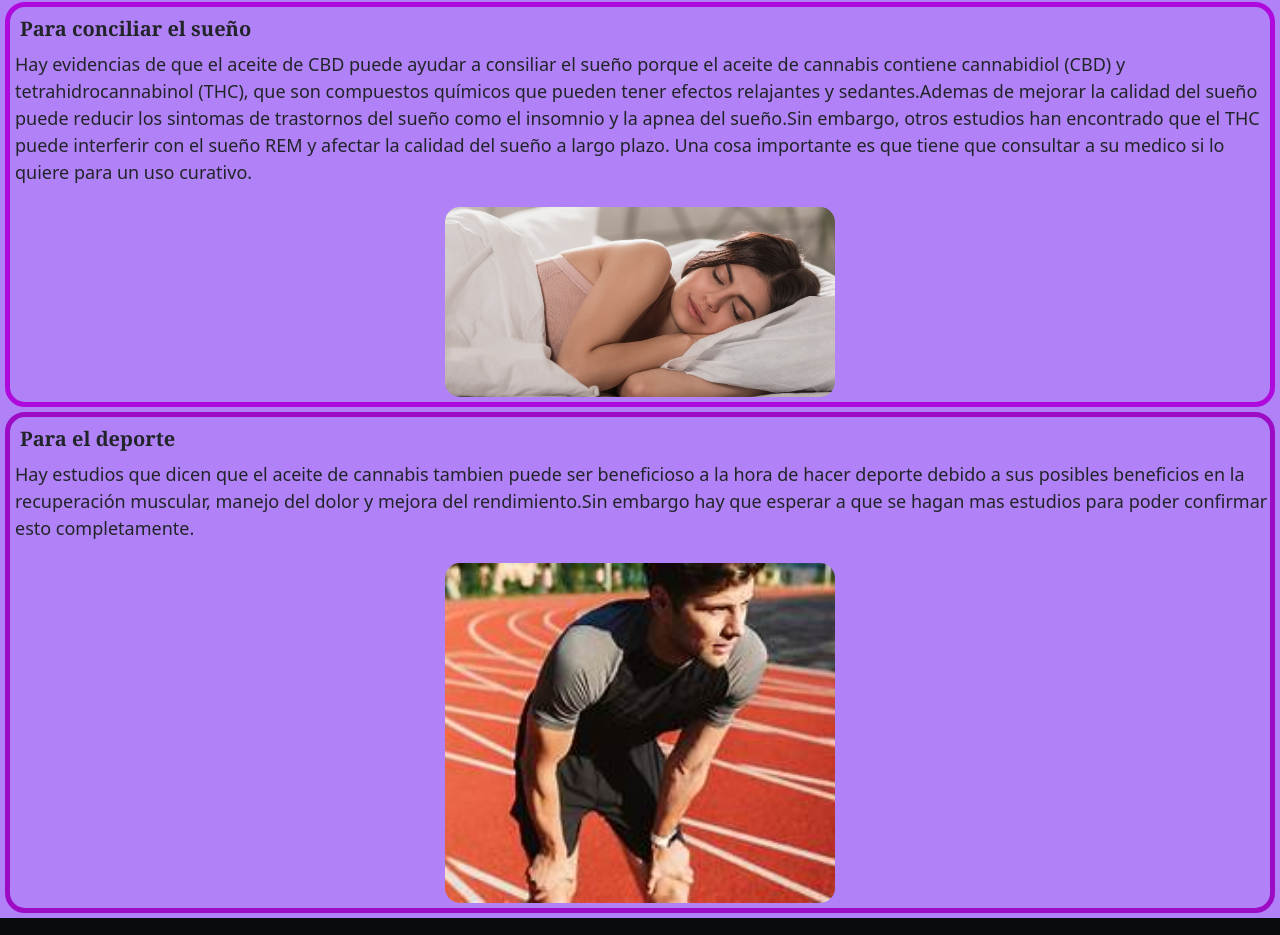
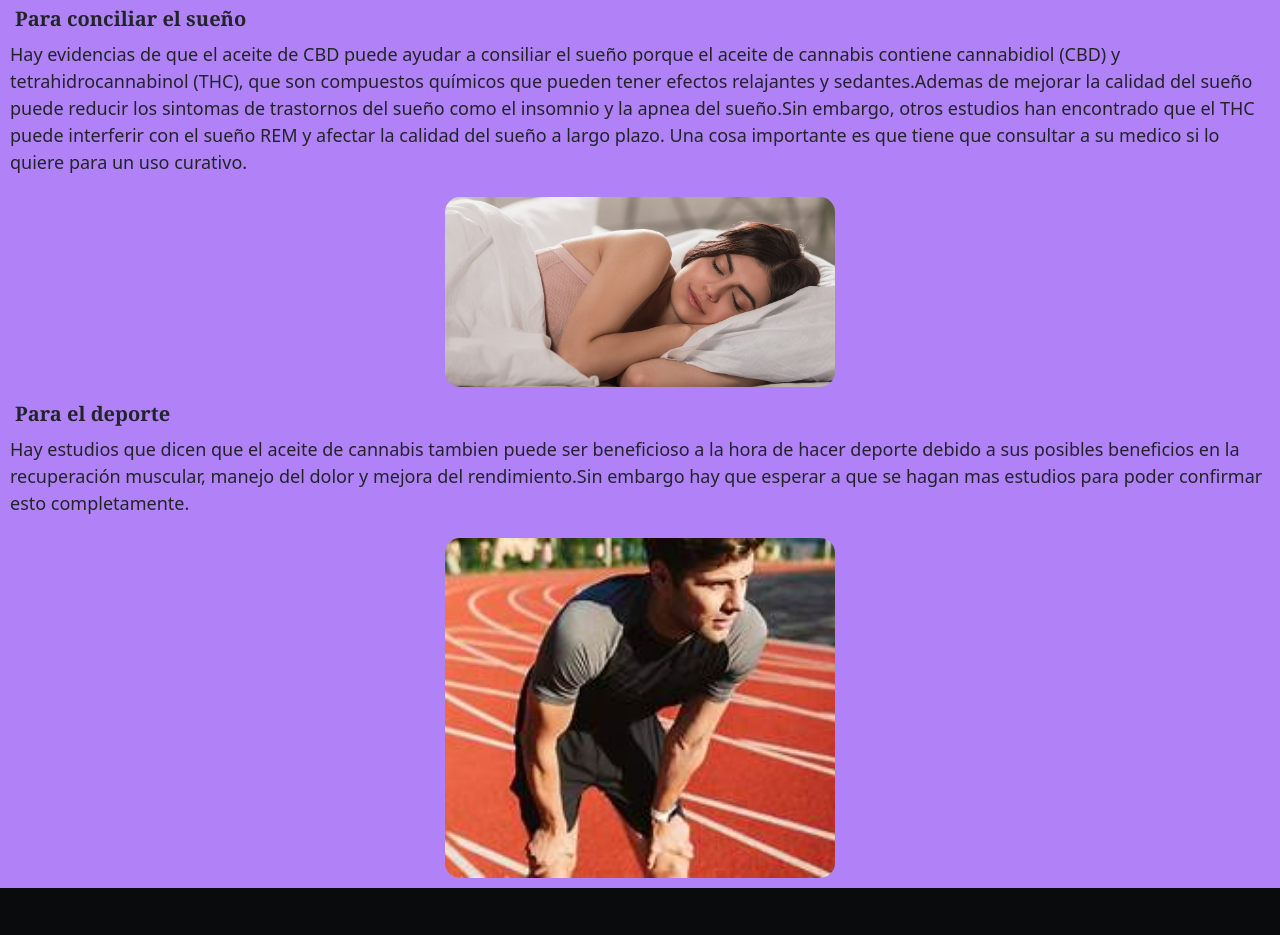
Before and after one commit to BenjaminPomeranchikMarquez/preentrega-2, a plain HTML site: page pages/blog.html in a window 1280 px wide. Shown: the part 484-1419 px from the top of the page. Drawn offline with nearby package versions, Linux system fonts and the light colour scheme.

Commit message:
en este commit le saque los bordes a las secciones de blog

```diff
--- a/css/styles.css
+++ b/css/styles.css
@@ -258,8 +258,6 @@
 }
 .blog-rest{
     text-align: center;
-    border: 5px solid #af0add;
-    border-radius: 20px;
     margin: 5px;
 }
 .blog-rest img{
@@ -271,8 +269,6 @@
 }
 .blog-sports{
     text-align: center;
-    border: 5px solid #9d0bc5;
-    border-radius: 20px;
     margin: 5px;
 }
 .blog-sports img{
```
